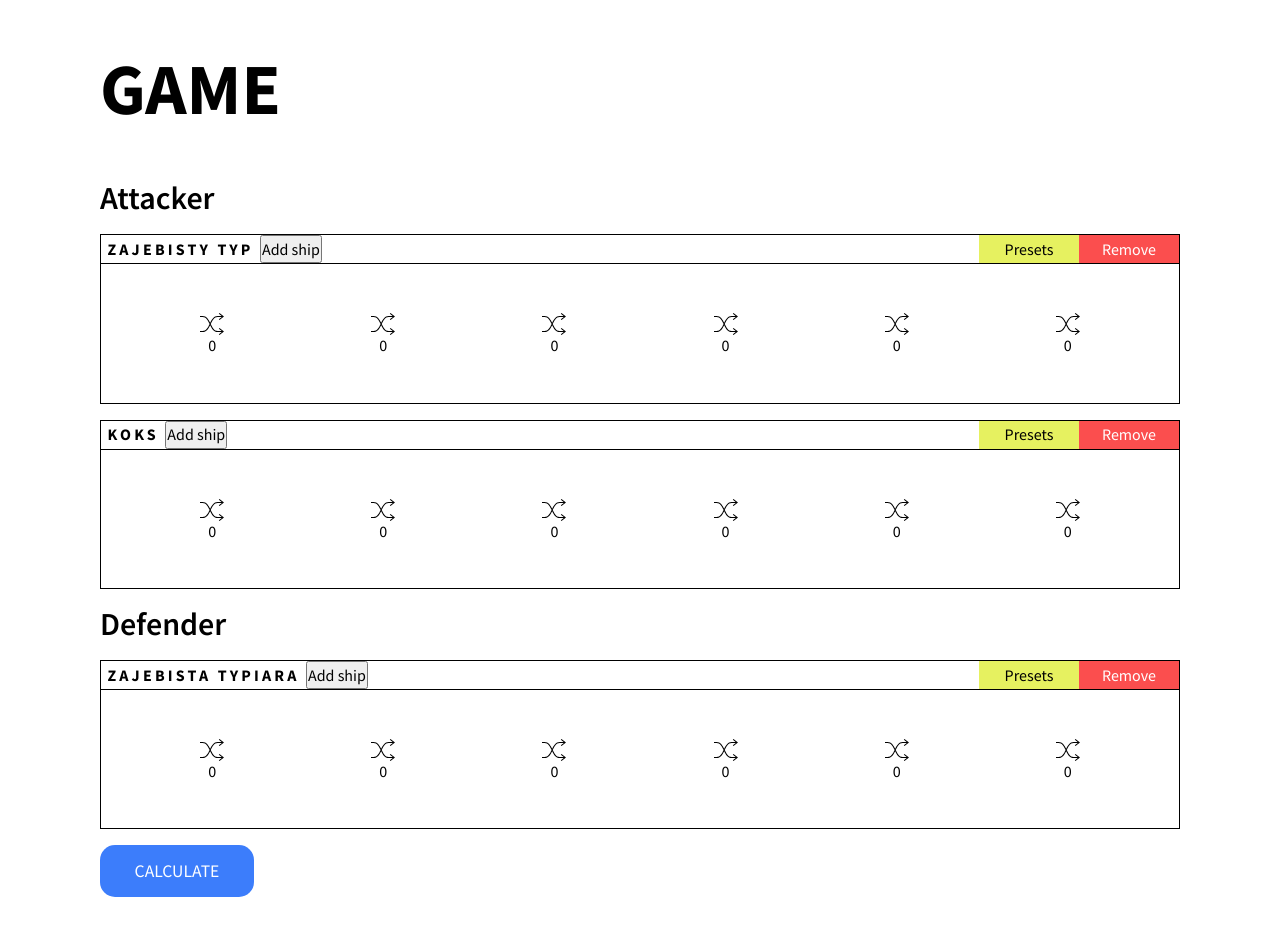
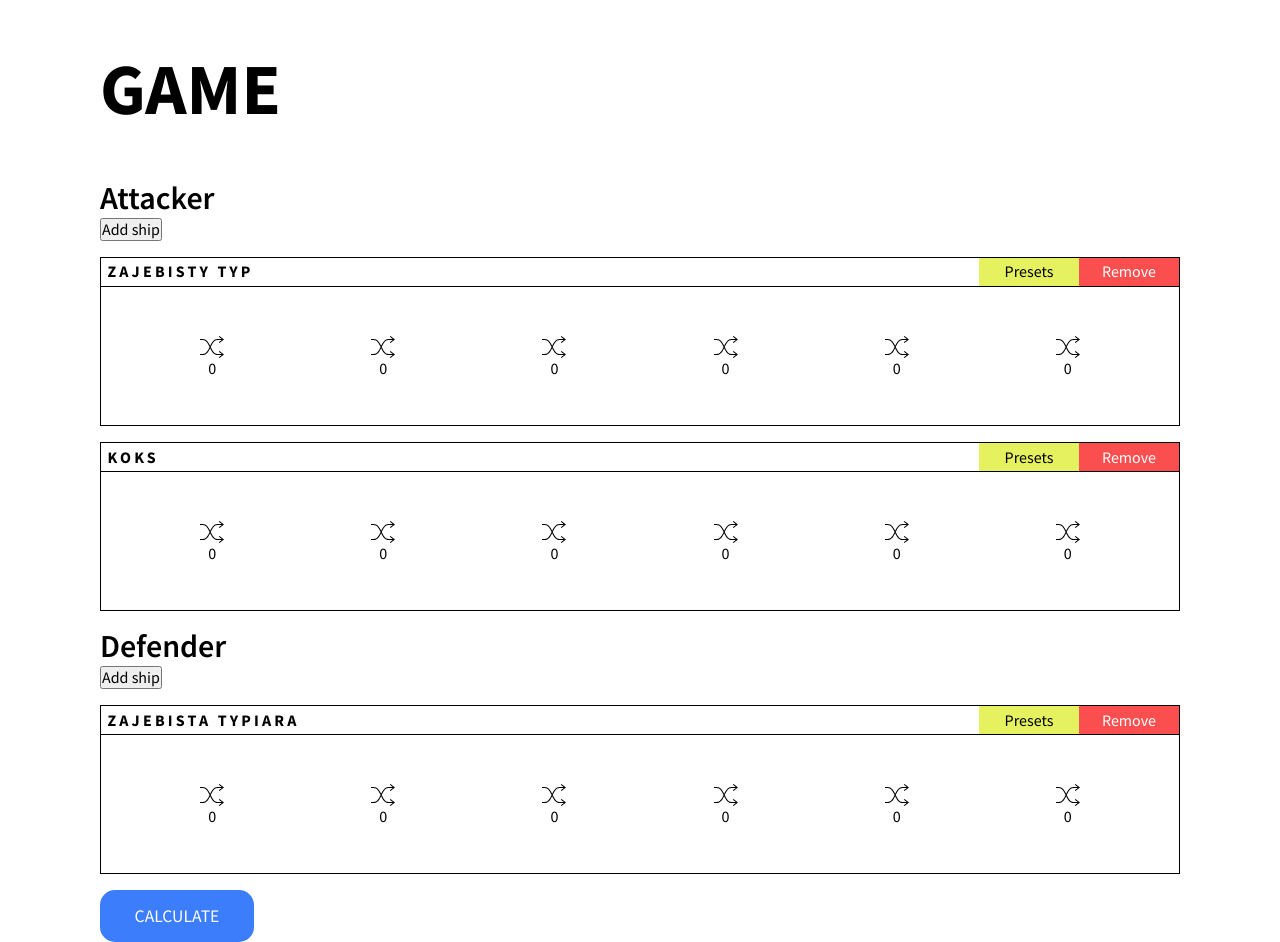
Before and after one commit to Kamil-Budzik/Eclipse-calc, a React (Create React App) app: page /play in a window 1280 px wide. Before the commit the page ends 897 px from the top, so only its background shows below. Built offline with nearby package versions, Linux system fonts and the light colour scheme.

Commit message:
implement add ship modal btn

```diff
--- a/src/components/Ships/ShipsListItem/index.tsx
+++ b/src/components/Ships/ShipsListItem/index.tsx
@@ -15,7 +15,6 @@ import {
   StyledLi,
   StyledCategory,
 } from './styles';
-import { openModal } from 'store/modalSlice';
 
 function AttackerListItem({ id, shipName, categories }: Ship) {
   const dispatch = useDispatch();
@@ -35,10 +34,7 @@ function AttackerListItem({ id, shipName, categories }: Ship) {
   return (
     <StyledItem key={id}>
       <Wrapper>
-        <div className="buttons-wrapper">
-          <ItemTitle>{shipName}</ItemTitle>
-          <button onClick={() => dispatch(openModal())}>Add ship</button>
-        </div>
+        <ItemTitle>{shipName}</ItemTitle>
         <div className="buttons-wrapper">
           <ResetButton onClick={() => handleResetShip(id)}>Presets</ResetButton>
           <RemoveButton onClick={() => handleRemoveShip(id)}>
--- a/src/components/Ships/index.tsx
+++ b/src/components/Ships/index.tsx
@@ -1,16 +1,19 @@
-import { useSelector } from 'react-redux';
+import { useDispatch, useSelector } from 'react-redux';
 import { RootState } from 'store';
+import { openModal } from 'store/modalSlice';
 import { Ship } from 'store/shipsSlice';
 import ShipListItem from './ShipsListItem';
 import { SemiTitle } from './styles';
 
 function Ships() {
   const ships = useSelector((state: RootState) => state.ships.ships);
+  const dispatch = useDispatch();
 
   return (
     <article>
       <header>
         <SemiTitle>Attacker</SemiTitle>
+        <button onClick={() => dispatch(openModal())}>Add ship</button>
         <ul>
           {ships
             .filter((ship) => ship.type === 'attacker')
@@ -19,6 +22,7 @@ function Ships() {
             ))}
         </ul>
         <SemiTitle>Defender</SemiTitle>
+        <button onClick={() => dispatch(openModal())}>Add ship</button>
         <ul>
           {ships
             .filter((ship) => ship.type === 'defender')
```
